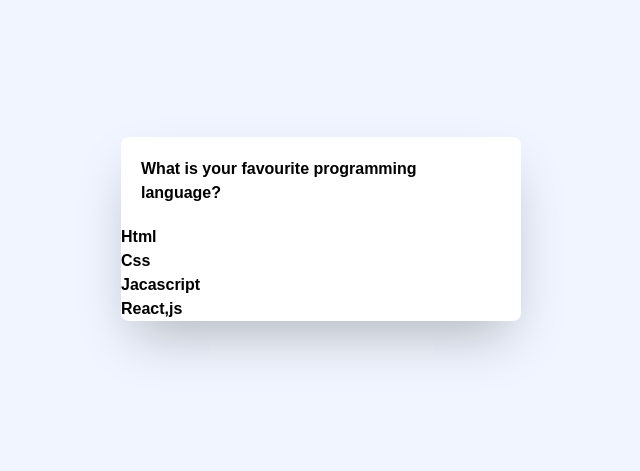
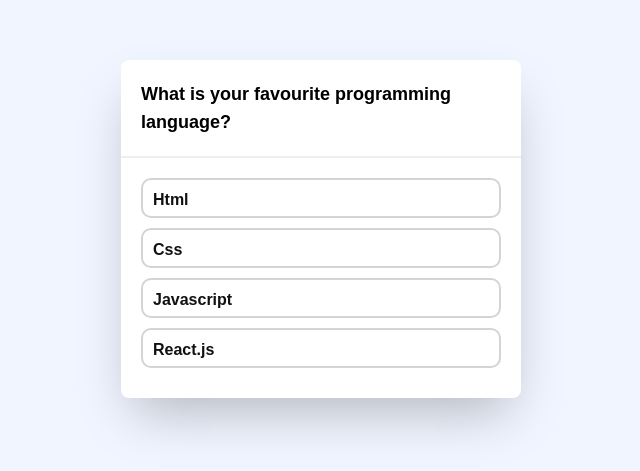
Before and after one commit to sherzodboy/polling-service, a website: page index.html in a window 1280 px wide. Shown: the part 171-642 px from the top of the page, without its empty margins (319-959 px from the left). Drawn offline with Linux system fonts and the light colour scheme.

Commit message:
added styles

```diff
--- a/index.html
+++ b/index.html
@@ -10,8 +10,8 @@
 <body>
 
   <div class="poll font-bold rounded-lg shadow-2xl">
-    <div class="question p-5"></div>
-    <div class="answers"></div>
+    <div class="question p-5 text-lg"></div>
+    <div class="answers p-5"></div>
   </div>
 
   <script src="js/script.js"></script>
--- a/input.css
+++ b/input.css
@@ -20,3 +20,18 @@
   width: 400px;
   background-color: #fff;
 }
+.poll .question {
+  border-bottom: 2px solid #eee;
+}
+.poll .answers .answer {
+  position: relative;
+  width: 100%;
+  height: 40px;
+  padding: 0 10px;
+  line-height: 40px;
+  color: #111;
+  margin-bottom: 10px;
+  border: 2px solid #d4d4d4;
+  border-radius: 10px;
+  cursor: pointer;
+}
--- a/js/script.js
+++ b/js/script.js
@@ -2,9 +2,9 @@
 
 let poll = {
   question: "What is your favourite programming language?",
-  answers: ["Html", "Css", "Jacascript", "React,js"],
+  answers: ["Html", "Css", "Javascript", "React.js"],
   pollCount: 20,
-  answersWeight: [7, 7, 6, 5],
+  answersWeight: [17, 16, 15, 14],
   selectedAnswer: -1,
 };
 
```
Also changed, not shown: css/main.css.
